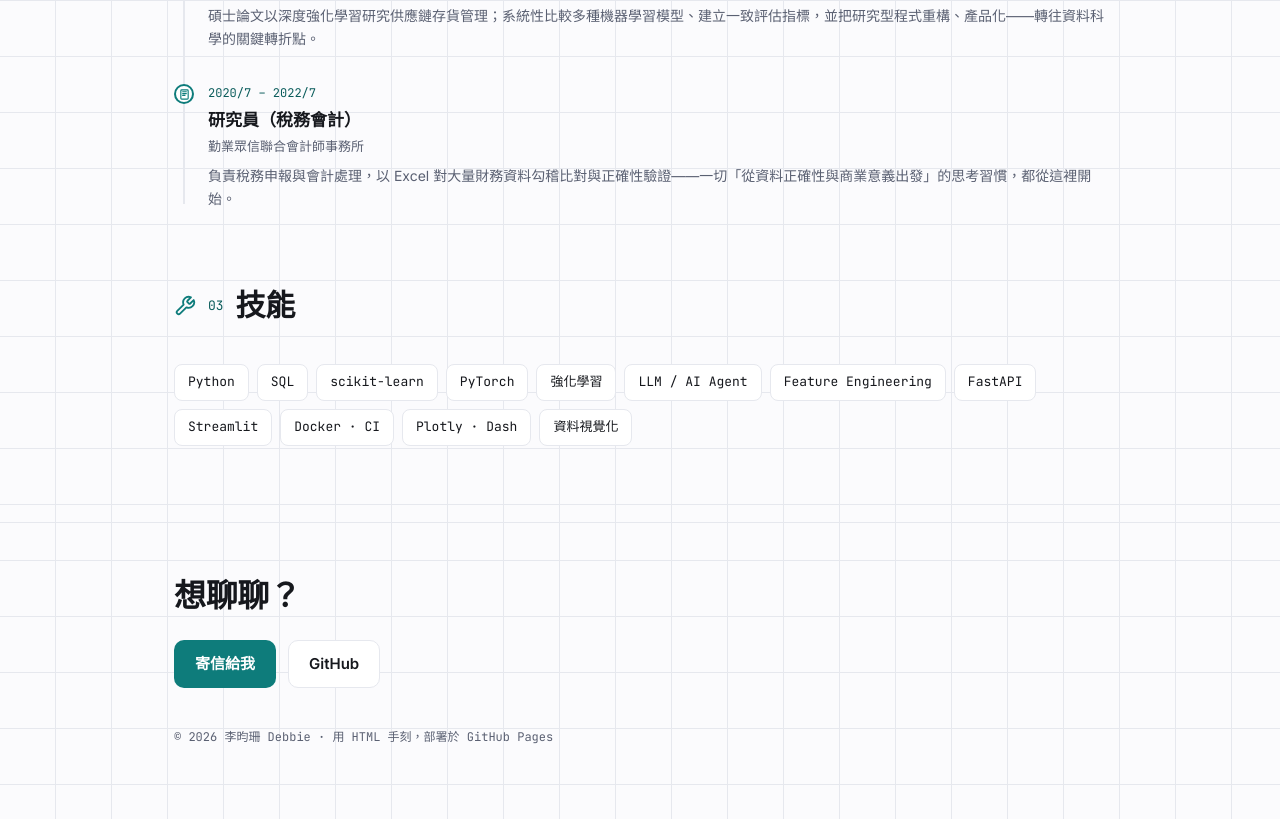
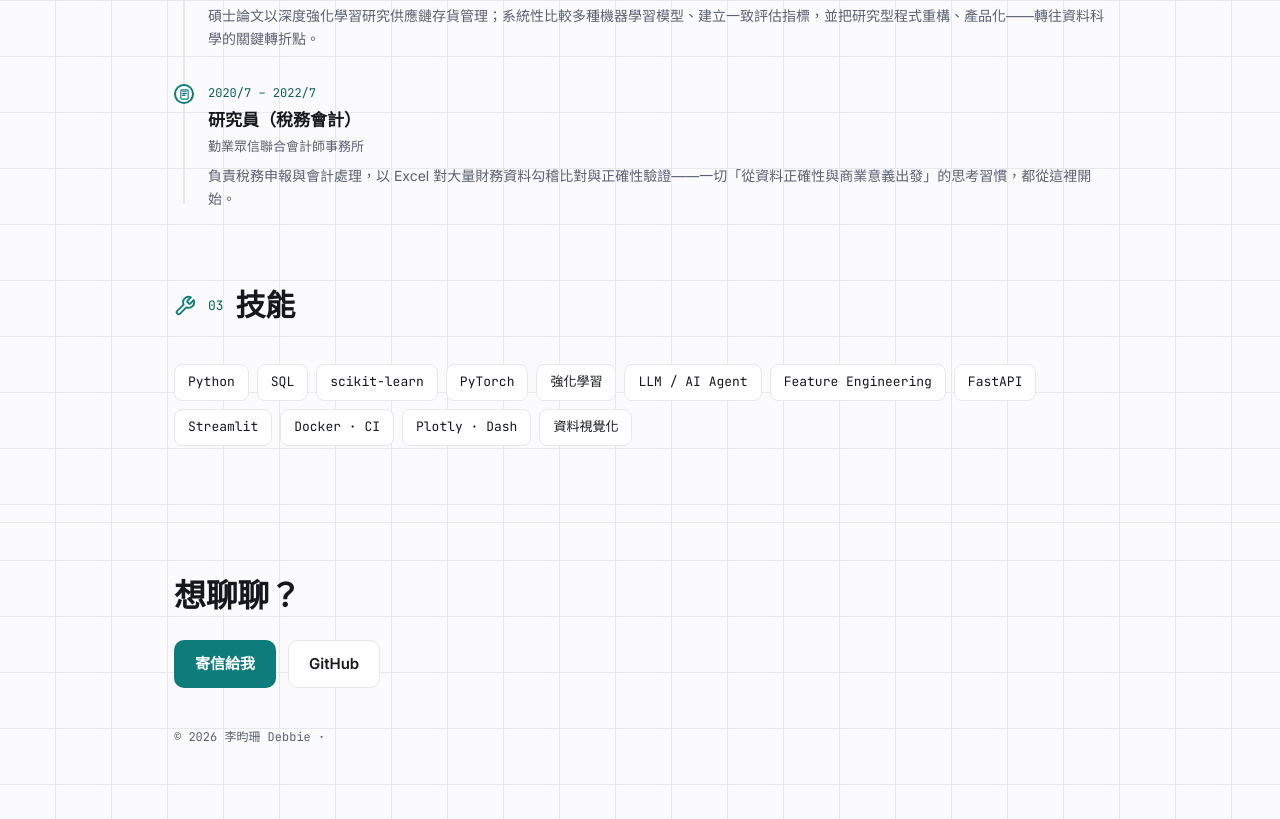
Before and after one commit to Debbie89889/Debbie89889.github.io, a plain HTML site: page index.html in a window 1280 px wide. Shown: the part 1679-2498 px from the top of the page. Drawn offline with Linux system fonts and the light colour scheme.

Commit message:
Remove additional text from copyright notice

```diff
--- a/index.html
+++ b/index.html
@@ -312,7 +312,7 @@
       <a class="btn btn-primary" href="mailto:debbie89889@gmail.com">寄信給我</a>
       <a class="btn btn-ghost" href="https://github.com/Debbie89889" target="_blank" rel="noopener">GitHub</a>
     </div>
-    <p class="copyright">© 2026 李昀珊 Debbie · 用 HTML 手刻，部署於 GitHub Pages</p>
+    <p class="copyright">© 2026 李昀珊 Debbie ·</p>
   </div>
 </footer>
 
```
